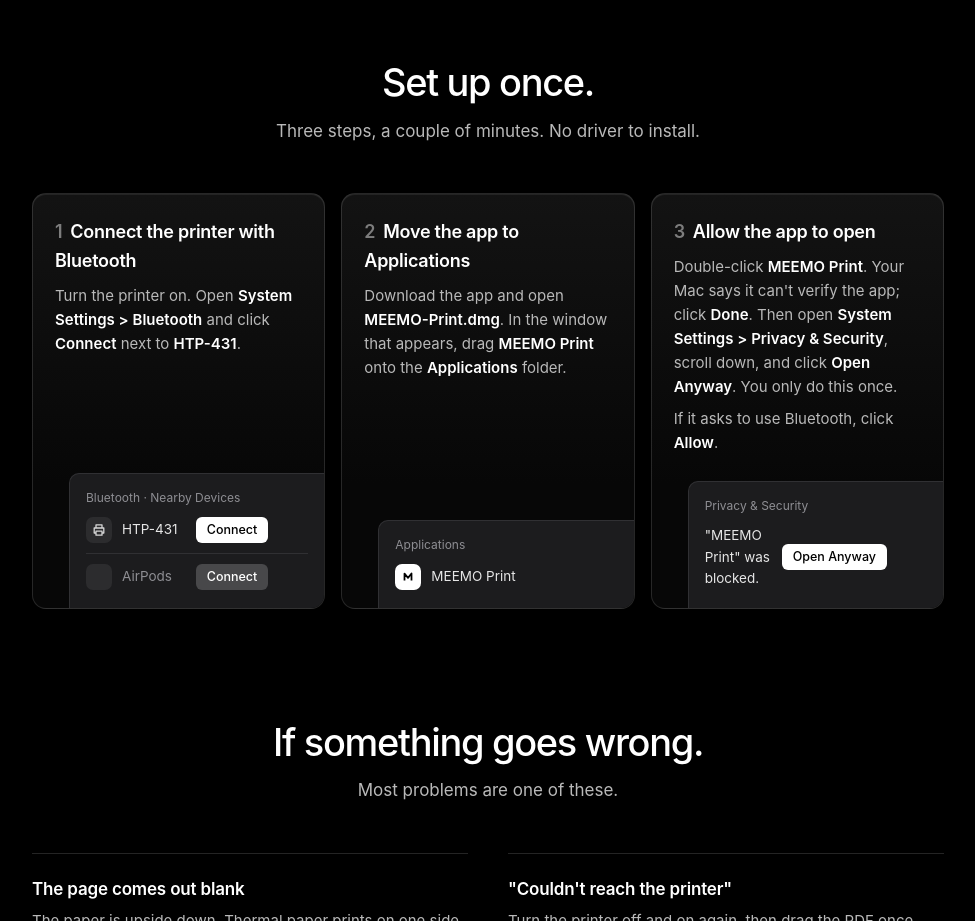
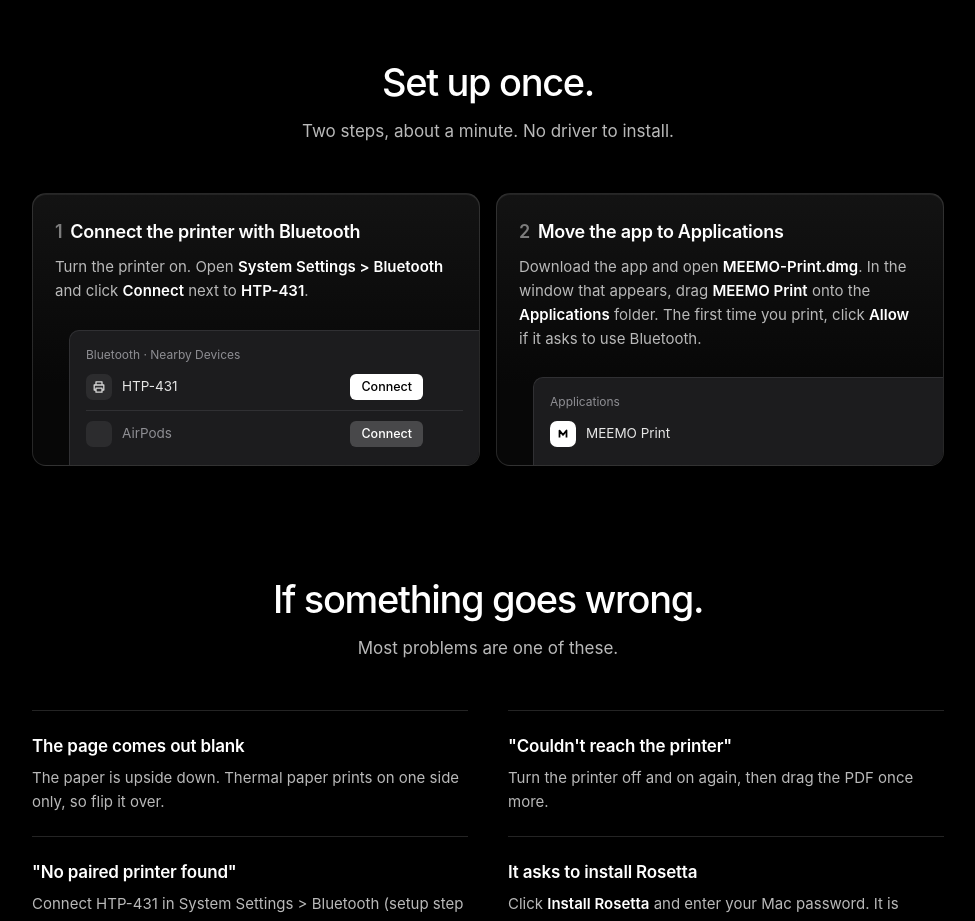
Before and after one commit to rocher71/meemo-print-mac, a plain HTML site: page docs/index.html in a window 1280 px wide. Shown: the part 1400-2321 px from the top of the page, without its empty margins (152-1127 px from the left). Drawn offline with Linux system fonts and the light colour scheme; a web font is replaced by a local one.

Commit message:
Signed and notarized build; drop the Open Anyway step
Co-Authored-By: Claude Fable 5.2 <noreply@anthropic.com>
Claude-Session: https://claude.ai/code/session_01AW7MBQ3X5gVZ4chGQJ8QVF

```diff
--- a/docs/index.html
+++ b/docs/index.html
@@ -194,10 +194,10 @@
   <section id="setup">
     <h2><span lang="en">Set up once.</span><span lang="ko">설정은 처음 한 번만.</span></h2>
     <p class="sub">
-      <span lang="en">Three steps, a couple of minutes. No driver to install.</span>
-      <span lang="ko">세 단계, 2~3분이면 됩니다. 드라이버를 따로 설치할 필요가 없어요.</span>
+      <span lang="en">Two steps, about a minute. No driver to install.</span>
+      <span lang="ko">두 단계, 1분이면 됩니다. 드라이버를 따로 설치할 필요가 없어요.</span>
     </p>
-    <div class="grid three">
+    <div class="grid">
       <div class="card">
         <h3><i>1</i><span lang="en">Connect the printer with Bluetooth</span><span lang="ko">프린터를 블루투스로 연결</span></h3>
         <p>
@@ -222,8 +222,8 @@
       <div class="card">
         <h3><i>2</i><span lang="en">Move the app to Applications</span><span lang="ko">앱을 응용 프로그램으로 옮기기</span></h3>
         <p>
-          <span lang="en">Download the app and open <b>MEEMO-Print.dmg</b>. In the window that appears, drag <b>MEEMO Print</b> onto the <b>Applications</b> folder.</span>
-          <span lang="ko">앱을 내려받아 <b>MEEMO-Print.dmg</b>를 엽니다. 나타난 창에서 <b>MEEMO Print</b>를 <b>응용 프로그램</b> 폴더 위로 끌어다 놓습니다.</span>
+          <span lang="en">Download the app and open <b>MEEMO-Print.dmg</b>. In the window that appears, drag <b>MEEMO Print</b> onto the <b>Applications</b> folder. The first time you print, click <b>Allow</b> if it asks to use Bluetooth.</span>
+          <span lang="ko">앱을 내려받아 <b>MEEMO-Print.dmg</b>를 엽니다. 나타난 창에서 <b>MEEMO Print</b>를 <b>응용 프로그램</b> 폴더 위로 끌어다 놓습니다. 처음 인쇄할 때 블루투스를 사용해도 되는지 물으면 <b>허용</b>을 누르세요.</span>
         </p>
         <div class="ui" aria-hidden="true"><div>
           <small><span lang="en">Applications</span><span lang="ko">응용 프로그램</span></small>
@@ -234,24 +234,6 @@
         </div></div>
       </div>
 
-      <div class="card">
-        <h3><i>3</i><span lang="en">Allow the app to open</span><span lang="ko">앱 실행 허용하기</span></h3>
-        <p>
-          <span lang="en">Double-click <b>MEEMO Print</b>. Your Mac says it can't verify the app; click <b>Done</b>. Then open <b>System Settings &gt; Privacy &amp; Security</b>, scroll down, and click <b>Open Anyway</b>. You only do this once.</span>
-          <span lang="ko"><b>MEEMO Print</b>를 두 번 클릭하면 맥이 앱을 확인할 수 없다고 알려 줍니다. <b>완료</b>를 누른 뒤 <b>시스템 설정 &gt; 개인정보 보호 및 보안</b>을 열고 아래로 내려 <b>그래도 열기</b>를 누르세요. 처음 한 번만 하면 돼요.</span>
-        </p>
-        <p>
-          <span lang="en">If it asks to use Bluetooth, click <b>Allow</b>.</span>
-          <span lang="ko">블루투스를 사용해도 되는지 물으면 <b>허용</b>을 누르세요.</span>
-        </p>
-        <div class="ui" aria-hidden="true"><div>
-          <small><span lang="en">Privacy &amp; Security</span><span lang="ko">개인정보 보호 및 보안</span></small>
-          <div class="row">
-            <span lang="en">"MEEMO Print" was blocked.</span><span lang="ko">"MEEMO Print"이(가) 차단되었습니다.</span>
-            <span class="pill go"><span lang="en">Open Anyway</span><span lang="ko">그래도 열기</span></span>
-          </div>
-        </div></div>
-      </div>
     </div>
   </section>
 
```
Also changed, not shown: 1 other file.
